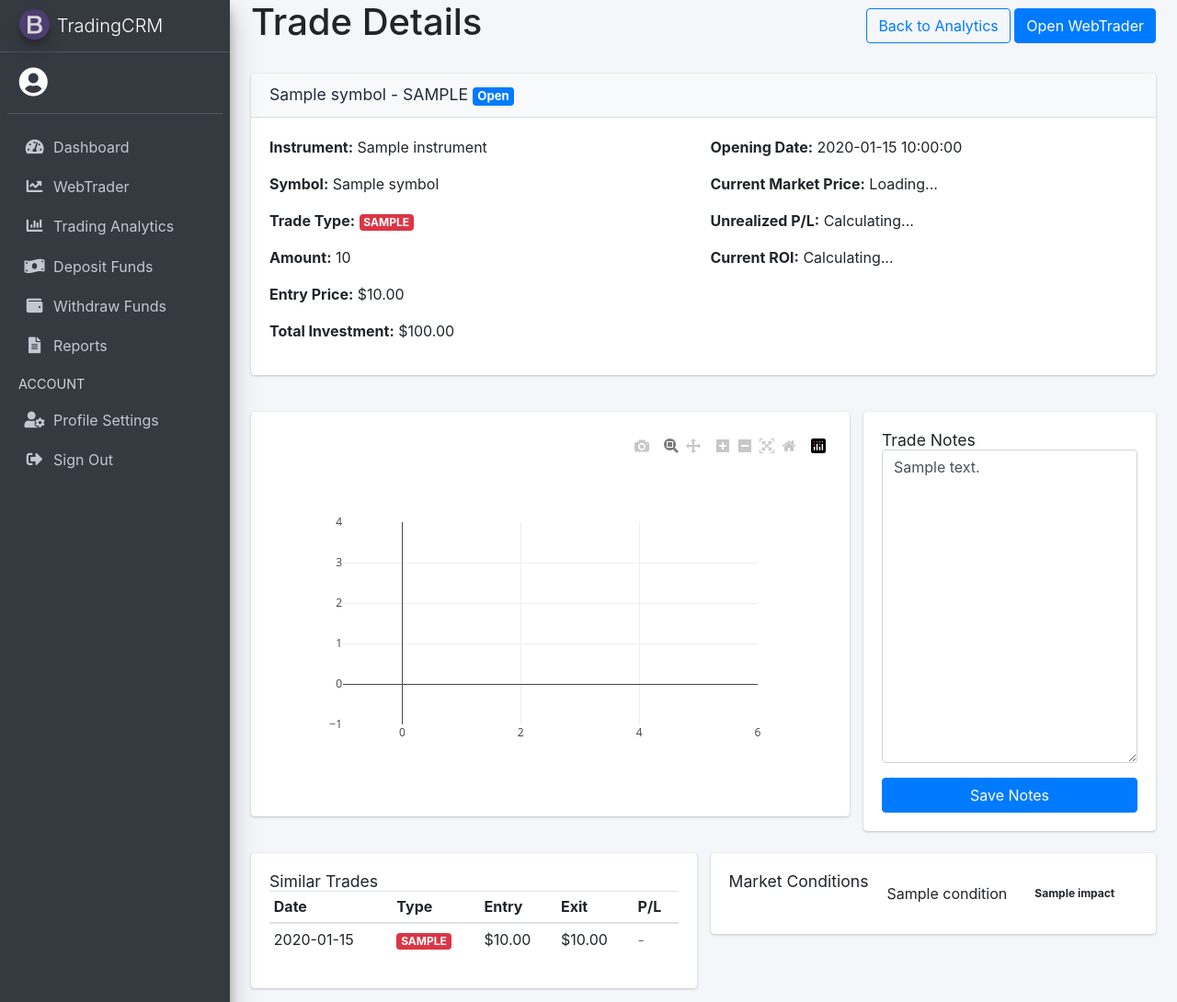
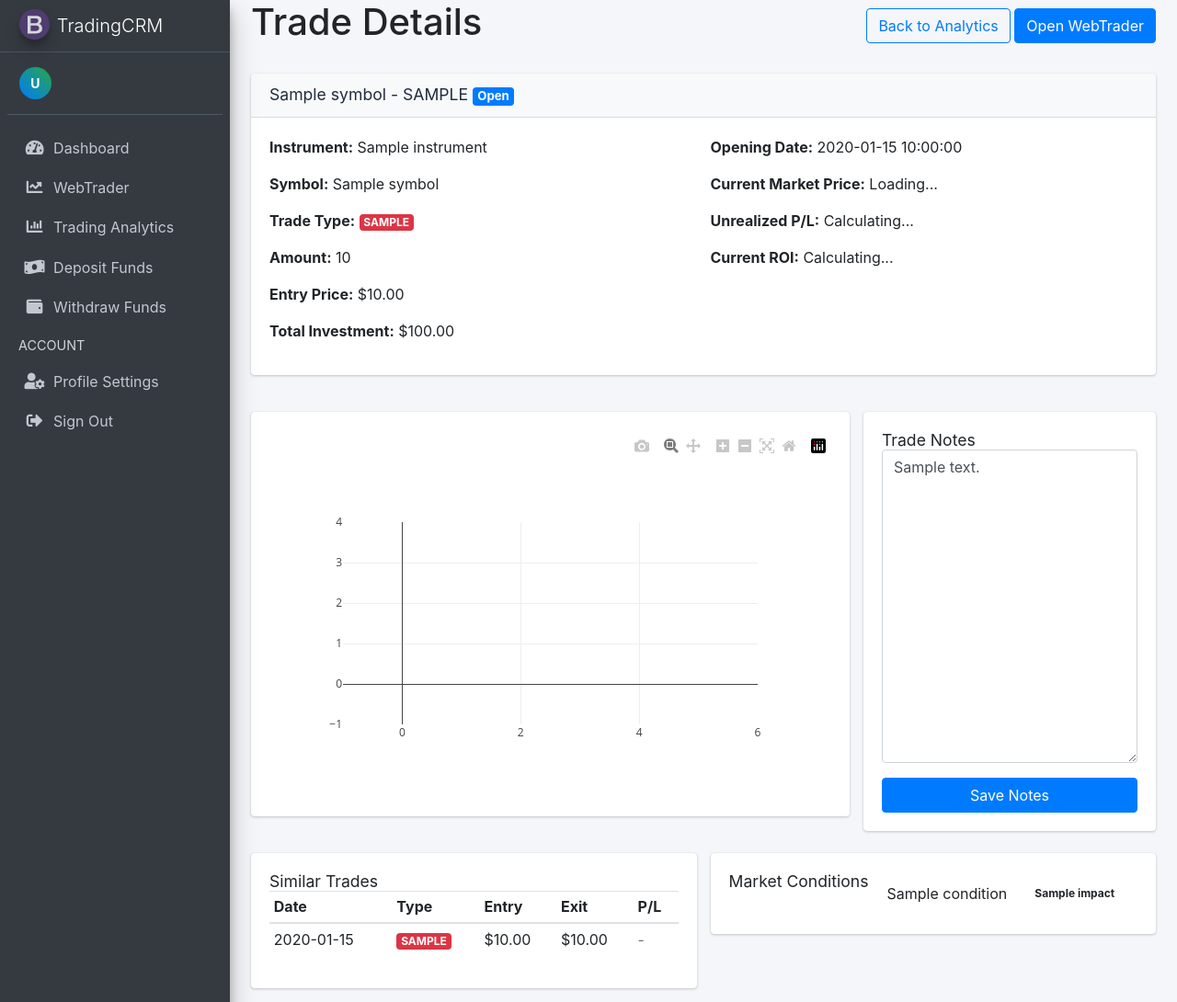
Before and after one commit to ricardoskozi123/wealthventure, a Flask app: template omcrm/templates/client/trade_details.html in a window 1280 px wide. Shown: the top 1090 px of the page at 92% size. Run offline with Flask 3, Linux system fonts and the light colour scheme; the template is opened without the code that fills it: most values are stand-ins (such as "Sample title", 1, 10 or a date in 2020); parts of the project's set-up code (start-up, migrations or seed data) failed here and were passed over; some libraries are stand-ins or nearby versions.

Commit message:
🚀 STABLE: Ultra-fast WebTrader with background price worker
✅ Performance optimizations:
- Sub-second instrument switching
- Real-time price updates (1sec current, 2sec background)
- Background price worker with WebSocket for crypto
- Zero API calls in main app
- Optimized chart switching

✅ UI improvements:
- Removed broken Reports button
- Fixed profile image with gradient avatars
- Auto-updating prices with flash effects
- Clean error-free trading operations

✅ Architecture:
- Dedicated price_updater.py worker
- Socket.IO disabled for performance
- Database-only price reads in main app
- Binance WebSocket in background worker

```diff
--- a/omcrm/templates/client_layout.html
+++ b/omcrm/templates/client_layout.html
@@ -44,11 +44,9 @@
           <!-- Sidebar user panel (optional) -->
           <div class="user-panel mt-3 pb-3 mb-3 d-flex">
             <div class="image">
-              {% if current_user.profile_image %}
-                <img src="{{ url_for('static', filename='profile_imgs/' + current_user.profile_image) }}" class="img-circle elevation-2" alt="User Image" style="width: 35px; height: 35px; object-fit: cover;">
-              {% else %}
-                <i class="fas fa-user-circle text-white fa-2x"></i>
-              {% endif %}
+              <div style="width: 35px; height: 35px; background: linear-gradient(45deg, #007bff, #28a745); border-radius: 50%; display: flex; align-items: center; justify-content: center; color: white; font-weight: bold; font-size: 14px;">
+                {{ current_user.first_name[0] if current_user.first_name else 'U' }}{{ current_user.last_name[0] if current_user.last_name else '' }}
+              </div>
             </div>
             <div class="info">
               <a href="{{ url_for('client.profile') }}" class="d-block">{{ current_user.first_name }} {{ current_user.last_name }}</a>
@@ -86,12 +84,6 @@
                 <a href="{{ url_for('client.withdraw') }}" class="nav-link {% if request.endpoint == 'client.withdraw' %}active{% endif %}">
                   <i class="nav-icon fas fa-wallet"></i>
                   <p>Withdraw Funds</p>
-                </a>
-              </li>
-              <li class="nav-item">
-                <a href="{{ url_for('reports.deal_reports') }}" class="nav-link {% if request.endpoint == 'reports.deal_reports' %}active{% endif %}">
-                  <i class="nav-icon fas fa-file-alt"></i>
-                  <p>Reports</p>
                 </a>
               </li>
               <li class="nav-header">ACCOUNT</li>
```
